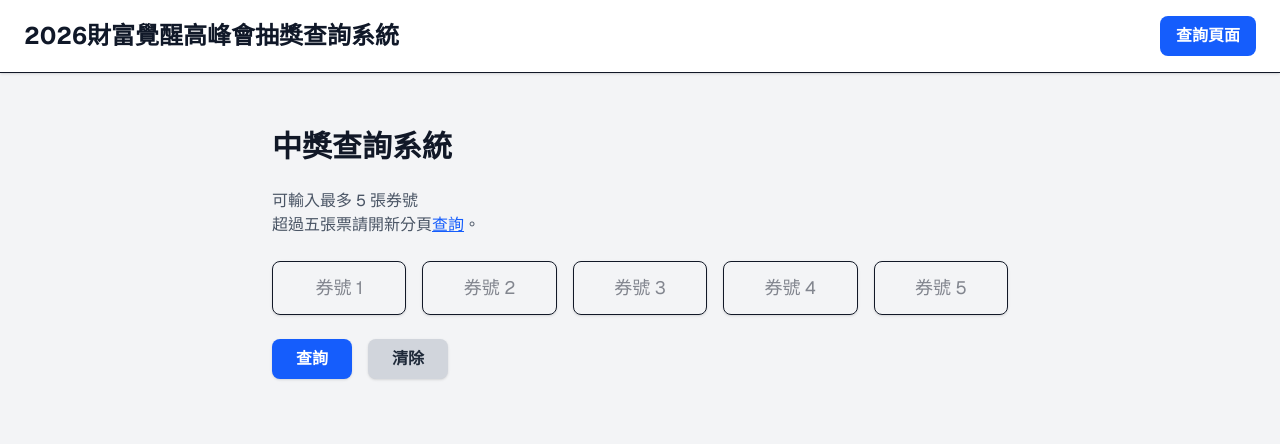
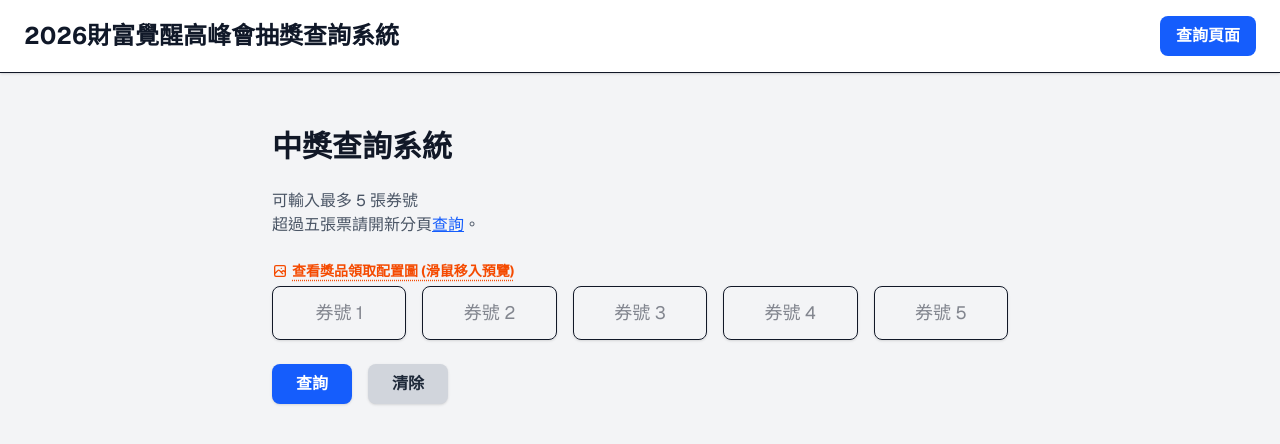
Before and after one commit to easyrichservice-spec/spring-party-lottery, a Next.js app: page /query in a window 1280 px wide. Shown: the top 444 px of the page. Built offline with nearby package versions, Linux system fonts and the light colour scheme.

Commit message:
update photo

```diff
--- a/app/query/page.tsx
+++ b/app/query/page.tsx
@@ -8,6 +8,13 @@ export default function QueryPage() {
   const [loading, setLoading] = useState(false);
   const [errorMessage, setErrorMessage] = useState('');
   const [fieldErrors, setFieldErrors] = useState(['', '', '', '', '']); // 每欄錯誤訊息
+
+    // 控制圖片浮動顯示的 State
+  const [showImagePreview, setShowImagePreview] = useState(false);
+
+  // 請在此處替換您的實際圖片連結
+  const imageUrl = "https://i.meee.com.tw/9LizzOo.jpg";
+
 
   // 更新輸入框（含五碼驗證）
   function updateInput(index: number, rawValue: string) {
@@ -95,6 +102,34 @@ export default function QueryPage() {
         </a>
         。
       </p>
+      {/* 圖片預覽連結區塊 */}
+      <div className="relative inline-block w-fit">
+        <a
+          href={imageUrl}
+          target="_blank"
+          rel="noopener noreferrer"
+          onMouseEnter={() => setShowImagePreview(true)}
+          onMouseLeave={() => setShowImagePreview(false)}
+          className="text-sm text-orange-600 hover:text-orange-700 font-bold flex items-center gap-1 cursor-pointer underline decoration-dotted underline-offset-4"
+        >
+          <svg xmlns="http://www.w3.org/2000/svg" className="h-4 w-4" fill="none" viewBox="0 0 24 24" stroke="currentColor">
+            <path strokeLinecap="round" strokeLinejoin="round" strokeWidth={2} d="M4 16l4.586-4.586a2 2 0 012.828 0L16 16m-2-2l1.586-1.586a2 2 0 012.828 0L20 14m-6-6h.01M6 20h12a2 2 0 002-2V6a2 2 0 00-2-2H6a2 2 0 00-2 2v12a2 2 0 002 2z" />
+          </svg>
+          查看獎品領取配置圖 (滑鼠移入預覽)
+        </a>
+
+        {/* 浮動預覽圖片容器 */}
+        {showImagePreview && (
+          <div className="absolute z-50 top-8 left-0 p-2 bg-white border shadow-2xl rounded-xl w-64 sm:w-80 animate-in fade-in zoom-in duration-200">
+            <img
+              src={imageUrl}
+              alt="獎品配置圖預覽"
+              className="w-full h-auto rounded-lg"
+            />
+            <p className="text-[10px] text-gray-400 mt-2 text-center">點擊可於新分頁查看原圖</p>
+          </div>
+        )}
+      </div>
 
       {/* 輸入欄位 */}
       <div className="grid grid-cols-1 sm:grid-cols-2 lg:grid-cols-5 gap-4">
```
